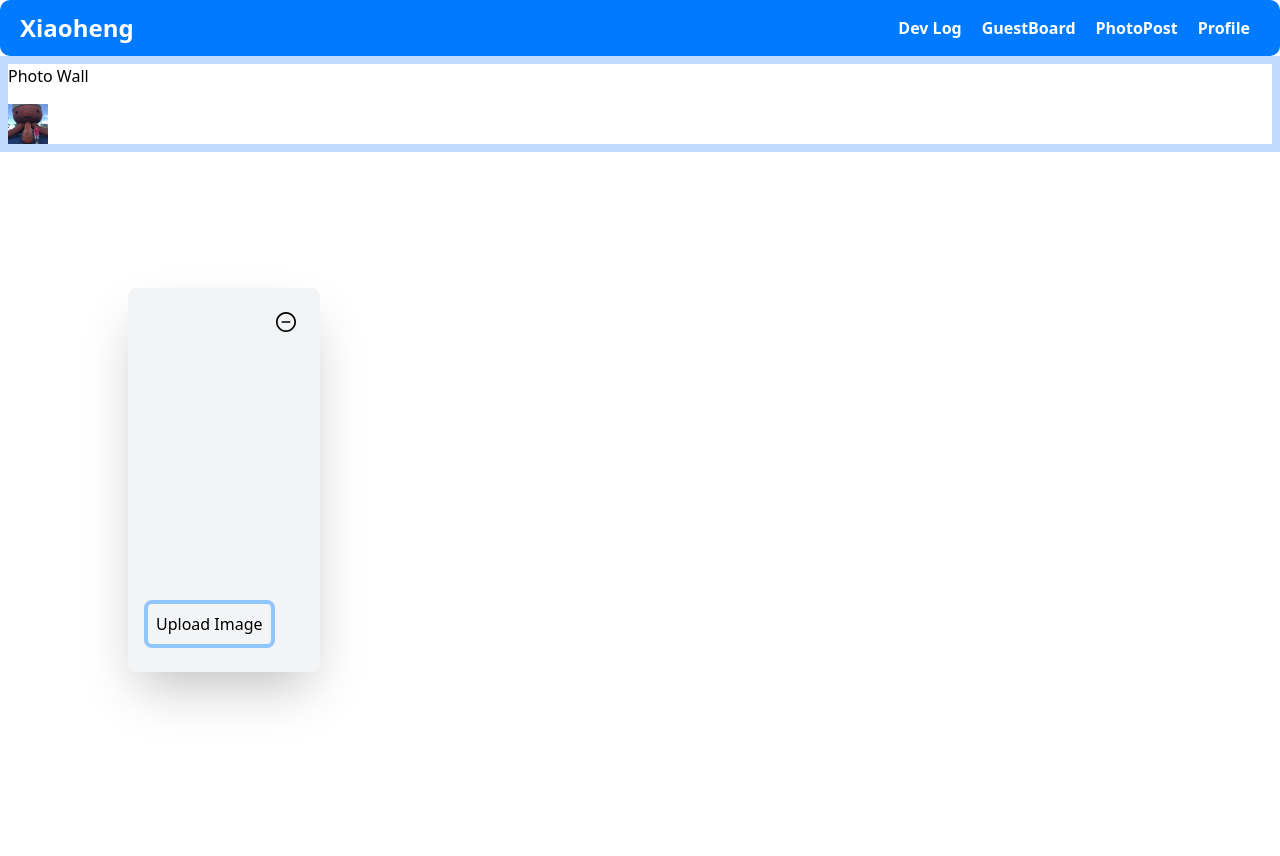
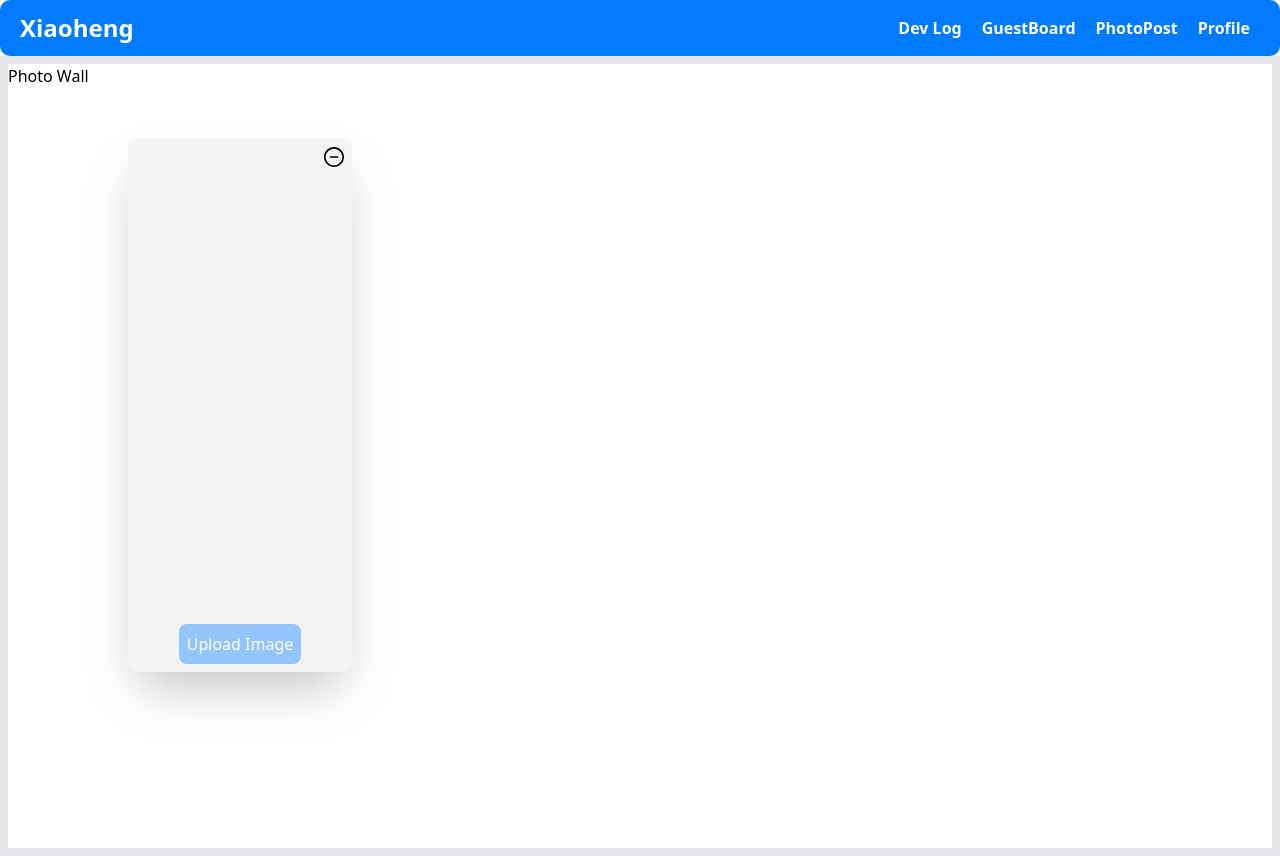
Before and after one commit to huxiaoheng44/Profile-Web, a React (Create React App) app: page /photoPost in a window 1280 px wide. Both pictures are taken after a click on the element 168 px from the left and 632 px from the top of the page. Before the commit the page ends 800 px from the top, so only its background shows below. Built offline with nearby package versions, Linux system fonts and the light colour scheme.

Commit message:
feat: upload image function for float menu

```diff
--- a/src/App.css
+++ b/src/App.css
@@ -8,6 +8,7 @@
   height: 40vmin;
   pointer-events: none;
 }
+
 
 @media (prefers-reduced-motion: no-preference) {
   .App-logo {
--- a/src/App.js
+++ b/src/App.js
@@ -15,7 +15,7 @@ function App() {
           <NavBar />
           <Routes>
             <Route path="/devLog" exact element={<DevLog />} />
-            <Route path="/guestboard" exact element={<GuestBoard />} />
+            <Route path="/guestBoard" exact element={<GuestBoard />} />
             <Route path="/profile" exact element={<Profile />} />
             <Route path="/photoPost" exact element={<PhotoPost />} />
             <Route path="/" exact element={<GuestBoard />} />
--- a/src/components/FloatPhotosMenu.js
+++ b/src/components/FloatPhotosMenu.js
@@ -2,7 +2,7 @@ import React, { useState, useRef } from "react";
 import {
   FileImageTwoTone,
   MinusCircleOutlined,
-  PlusOutlined,
+  DeleteTwoTone,
 } from "@ant-design/icons";
 
 const FloatPhotoMenu = () => {
@@ -17,7 +17,11 @@ const FloatPhotoMenu = () => {
   const handleImageUpload = (event) => {
     const file = event.target.files[0];
     if (file) {
-      setImages([...images, URL.createObjectURL(file)]);
+      const reader = new FileReader();
+      reader.onloadend = () => {
+        setImages([...images, reader.result]);
+      };
+      reader.readAsDataURL(file);
     }
   };
 
@@ -25,14 +29,21 @@ const FloatPhotoMenu = () => {
     fileInputRef.current.click();
   };
 
+  const handleDragStart = (event, img) => {
+    console.log(img);
+    event.dataTransfer.setData("imageData", img);
+  };
+
+  function handleDeleteImage() {}
+
   return (
-    <div className="fixed bottom-32 left-32">
+    <>
       <div
         className={`transition-all duration-300 ${
           isMenuOpen
-            ? "w-48 h-96 p-4 rounded-lg shadow-2xl"
+            ? "w-56 h-4/6 p-4 rounded-lg shadow-2xl"
             : "w-20 h-20 rounded-full shadow-2xl"
-        } bg-gray-100 flex items-center justify-center relative`}
+        } bg-gray-100 flex items-center justify-center fixed bottom-32 left-32`}
       >
         {!isMenuOpen ? (
           <FileImageTwoTone
@@ -40,18 +51,12 @@ const FloatPhotoMenu = () => {
             style={{ fontSize: "40px", color: "white" }}
           />
         ) : (
-          <div className="w-full h-full relative">
+          <div className="w-full h-full">
             <MinusCircleOutlined
               className="absolute top-2 right-2 text-xl"
               onClick={handleMenuOpen}
             />
-            <div className="mt-10">
-              <button
-                className="border-4 rounded-lg border-blue-300 p-2 absolute bottom-2"
-                onClick={handleUploadButtonClick}
-              >
-                Upload Image
-              </button>
+            <div className="mt-4 overflow-auto h-full pb-16">
               <input
                 type="file"
                 onChange={handleImageUpload}
@@ -60,22 +65,36 @@ const FloatPhotoMenu = () => {
                 accept="image/*"
               />
 
-              <div className="mt-4 grid grid-cols-2 gap-4">
+              <div className="flex flex-col h-full overflow-auto">
                 {images.map((img, index) => (
-                  <div key={index} className="w-full h-20">
+                  <div key={index} className="w-full relative">
+                    <DeleteTwoTone
+                      className="absolute top-3 right-1 text-lg"
+                      onClick={handleDeleteImage}
+                    />
                     <img
                       src={img}
                       alt={`img-${index}`}
-                      className="w-full h-full object-cover rounded"
+                      className="w-full h-full object-cover rounded py-2"
+                      draggable
+                      onDragStart={(e) => handleDragStart(e, img)}
                     />
                   </div>
                 ))}
+              </div>
+              <div className="absolute bottom-2 left-0  w-full flex justify-center">
+                <button
+                  className="rounded-lg bg-blue-300 p-2 text-white"
+                  onClick={handleUploadButtonClick}
+                >
+                  Upload Image
+                </button>
               </div>
             </div>
           </div>
         )}
       </div>
-    </div>
+    </>
   );
 };
 
--- a/src/pages/PhotoPost.js
+++ b/src/pages/PhotoPost.js
@@ -1,8 +1,10 @@
-import React, { useEffect } from "react";
+import React, { useEffect, useState } from "react";
 import interact from "interactjs";
 import FloatPhotoMenu from "../components/FloatPhotosMenu";
 
 const PhotoPost = () => {
+  const [images, setImages] = useState([]);
+
   useEffect(() => {
     interact(".resizable-rotate-draggable")
       .draggable({
@@ -59,14 +61,34 @@ const PhotoPost = () => {
       });
   }, []);
 
+  const handleDrop = (event) => {
+    console.log("drop");
+    event.preventDefault();
+    const imgData = event.dataTransfer.getData("imageData");
+    if (imgData) {
+      const x = event.clientX;
+      const y = event.clientY;
+
+      setImages([...images, { src: imgData, x, y }]);
+    }
+  };
+
+  const handleDragOver = (event) => {
+    event.preventDefault();
+  };
+
   return (
-    <div className="w-full h-full flex flex-col border-blue-200 border-8">
+    <div
+      className="w-full h-screen flex flex-col border-8"
+      onDragOver={handleDragOver}
+      onDrop={handleDrop}
+    >
       <FloatPhotoMenu />
       <div className="w-full h-10">
         <h1>Photo Wall</h1>
       </div>
-      <div className="w-full block">
-        <div
+      <div className="w-full block relative">
+        {/* <div
           className="resizable-rotate-draggable w-10 h-10 w-min-10 h-min-10 bg-black"
           style={{ touchAction: "none" }}
         >
@@ -75,7 +97,27 @@ const PhotoPost = () => {
             src={process.env.PUBLIC_URL + "/avatar.jpg"}
             alt="Avatar"
           />
-        </div>
+        </div> */}
+        {images.map((image, index) => {
+          return (
+            <div
+              key={index}
+              className="resizable-rotate-draggable absolute flex-1"
+              style={{
+                left: `${image.x}px`,
+                top: `${image.y - 30}px`,
+                touchAction: "none",
+              }}
+            >
+              <img
+                src={image.src}
+                alt={`img-${index}`}
+                className="avatar-image"
+                style={{ width: "100px" }}
+              />
+            </div>
+          );
+        })}
       </div>
     </div>
   );
```
